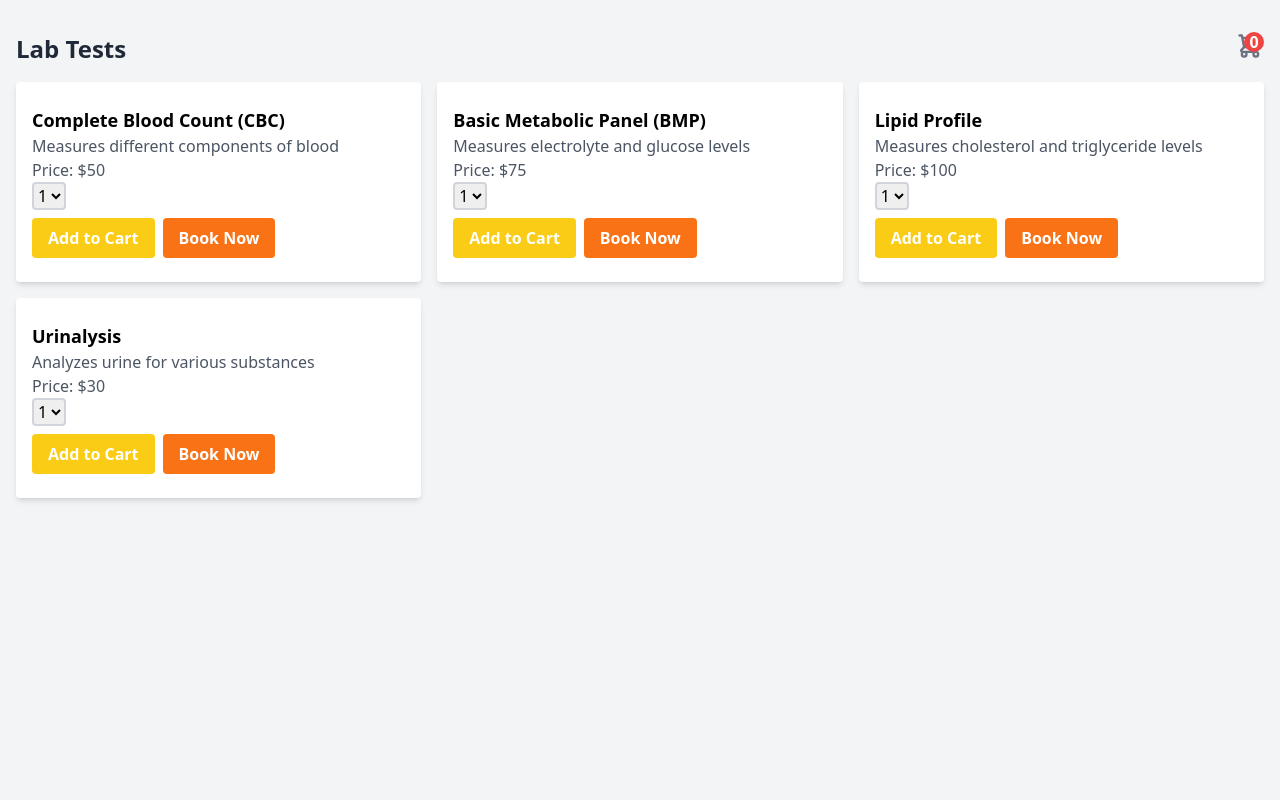
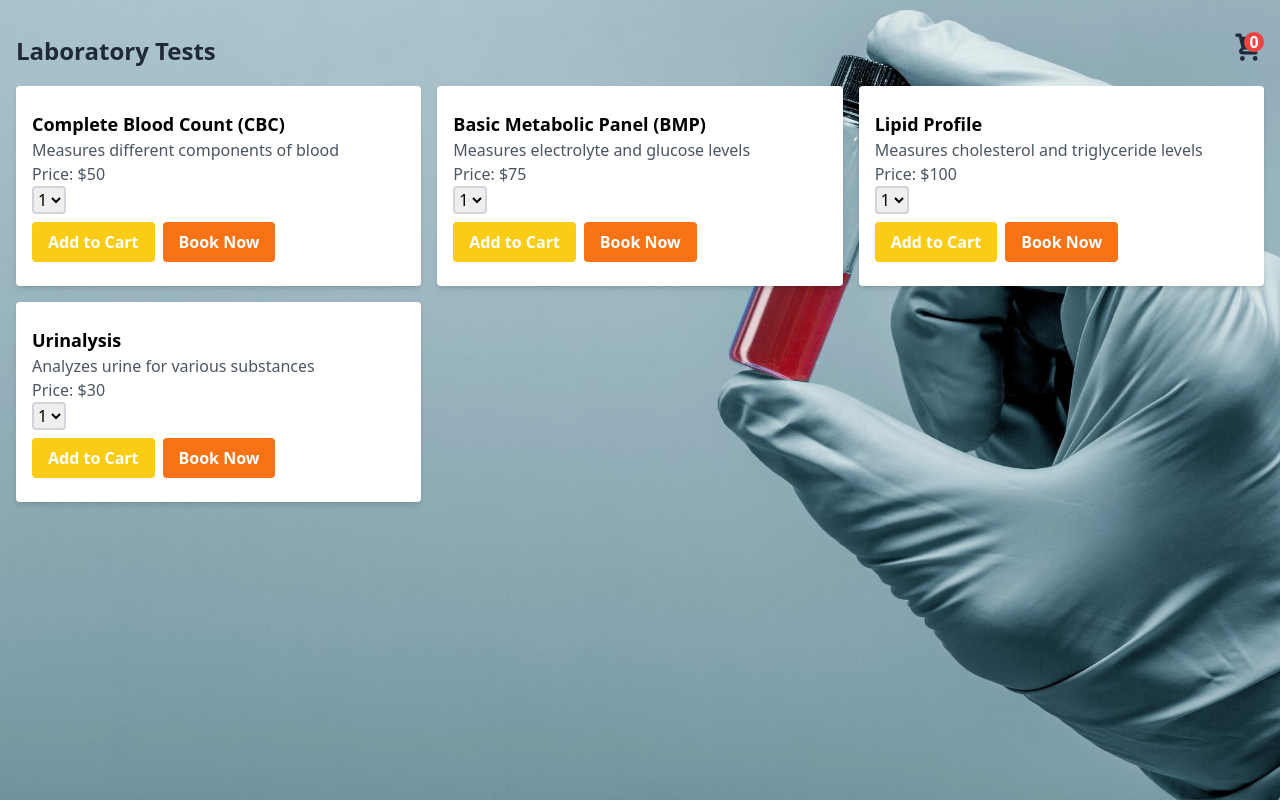
Before and after one commit to nidhi-gupta-1/healthcare-lab-test-app, a React (Create React App) app: page / in a window 1280 px wide. Built offline with nearby package versions, Linux system fonts and the light colour scheme.

Commit message:
new changes

```diff
--- a/package.json
+++ b/package.json
@@ -36,5 +36,8 @@
       "last 1 firefox version",
       "last 1 safari version"
     ]
+  },
+  "devDependencies": {
+    "@heroicons/react": "^1.0.6"
   }
 }
--- a/src/App.js
+++ b/src/App.js
@@ -4,55 +4,9 @@ import Cart from './components/Cart';
 import { BrowserRouter, Route, Routes } from 'react-router-dom';
 import { NavProvider } from './Context';
 
-// function App() {
-//   const [tests, setTests] = useState([]);
-//   const [searchTerm, setSearchTerm] = useState('');
-
-//   useEffect(() => {
-//     fetch('https://jsonplaceholder.typicode.com/users')
-//       .then(response => response.json())
-//       .then(data => setTests(data));
-//   }, []);
-
-//   const handleSearch = (e) => {
-//     setSearchTerm(e.target.value);
-//   };
-
-//   const filteredTests = tests.filter((test) => {
-//     return test.name.toLowerCase().includes(searchTerm.toLowerCase());
-//   });
-
-//   return (
-//     <div className="container mx-auto p-4 pt-6 md:p-6 lg:p-12">
-//       <h1 className="text-3xl font-bold mb-4">Lab Tests</h1>
-//       <input
-//         type="search"
-//         value={searchTerm}
-//         onChange={handleSearch}
-//         placeholder="Search for a test"
-//         className="w-full p-2 pl-10 text-sm text-gray-700"
-//       />
-//       <ul className="list-none mb-4">
-//         {filteredTests.map((test) => (
-//           <li key={test.id} className="py-2 border-b border-gray-200">
-//             <span className="text-lg">{test.name}</span>
-//             <span className="text-sm text-gray-600">{test.website}</span>
-//           </li>
-//         ))}
-//       </ul>
-//       <button className="bg-orange-500 hover:bg-orange-700 text-white font-bold py-2 px-4 rounded">
-//         Book a Test
-//       </button>
-//     </div>
-//   );
-// }
-
-// export default App;
-
-
 const App = () => {
   return (
-    <div className="h-screen bg-gray-100">
+    <div className="w-full h-full bg-cover bg-center bg-no-repeat md:h-screen bg-hero">
       <NavProvider>
       <BrowserRouter>
       <Routes>
--- a/src/components/Cart.js
+++ b/src/components/Cart.js
@@ -49,10 +49,11 @@ function Cart() {
   return (
     <div className="container mx-auto p-4">
       <Navbar {...{ title: "Cart", isCart: false }} />
-      <ul className="list-none mb-4">
+      <div className="bg-gray-200 rounded">
+      <ul className="list-none">
         {cartItem.length > 0 &&
           cartItem.map((item) => (
-            <li key={item.id} className="flex justify-between mb-4">
+            <li key={item.id} className="flex justify-between p-2">
               <div className="flex items-center">
                 <img
                   src={`https://via.placeholder.com/50x50`}
@@ -63,7 +64,7 @@ function Cart() {
               </div>
               <div className="flex items-center">
                 <span className="text-lg">${item.price}</span>
-                <div className="ml-2 mr-2 bg-gray-200">
+                <div className="ml-2 mr-2 bg-gray-300">
                   <button
                     className="border-2 border-gray-300 w-6 rounded bg-gray-100"
                     onClick={() => handleRemove(item.id)}
@@ -86,9 +87,10 @@ function Cart() {
             </li>
           ))}
       </ul>
-      <div className="flex justify-between mb-4">
+      <div className="flex justify-between mb-4 p-2">
         <span className="text-lg">Subtotal:</span>
         <span className="text-lg">${subtotal.toFixed(2)}</span>
+      </div>
       </div>
       <button
         className="bg-yellow-400 hover:bg-yellow-500 text-white font-bold text-xl py-2 px-4 rounded w-full"
--- a/src/components/Labtestlist.js
+++ b/src/components/Labtestlist.js
@@ -17,7 +17,7 @@ const LabTestList = () => {
 
   return (
     <div className="container mx-auto p-4">
-        <Navbar {...{title: 'Lab Tests', isCart: true }}/>
+        <Navbar {...{title: 'Laboratory Tests', isCart: true }}/>
       {loading? (
         <p className="text-gray-600">Loading...</p>
       ) : (
--- a/src/components/Navbar.js
+++ b/src/components/Navbar.js
@@ -1,52 +1,46 @@
-import React from 'react';
-import { useNavigate } from 'react-router-dom';
-import { NavContext } from '../Context';
+import React from "react";
+import { useNavigate } from "react-router-dom";
+import { NavContext } from "../Context";
+import { HomeIcon, ShoppingCartIcon } from "@heroicons/react/solid";
 
-const Navbar = ({title, isCart}) => {
-    const {quantity} = React.useContext(NavContext)
+const Navbar = ({ title, isCart }) => {
+  const { quantity } = React.useContext(NavContext);
   const history = useNavigate();
 
   const handleCartClick = () => {
-        history('/cart', { replace: true });
-    }
+    history("/cart", { replace: true });
+  };
 
   const handleHomeClick = () => {
-        history('/', { replace: true });
-    }
+    history("/", { replace: true });
+  };
 
   return (
     <nav className="flex justify-between items-center py-4">
       <div className="flex items-center">
-        <h1 className="text-2xl font-bold text-gray-800">
-          {title}
-        </h1>
+        <h1 className="text-2xl font-bold text-gray-800">{title}</h1>
       </div>
       <ul className="flex items-center">
-        {isCart ? <li>
+        {isCart ? (
+          <li>
             <button className="relative" onClick={handleCartClick}>
-      <svg
-        xmlns="http://www.w3.org/2000/svg"
-        className="h-7 w-7 text-gray-500"
-        fill="none"
-        viewBox="0 0 24 24"
-        stroke="currentColor"
-      >
-        <path
-          strokeLinecap="round"
-          strokeLinejoin="round"
-          strokeWidth={2}
-          d="M3 3h2l.4 2M7 13h10l4-8H5.4M7 13L5.4 5M7 13l-2.293 2.293c-.63.63-.184 1.707.707 1.707H17m0 0a2 2 0 100 4 2 2 0 000-4zm-8 2a2 2 0 11-4 0 2 2 0 014 0z"
-        />
-      </svg>
+              <ShoppingCartIcon className="w-8 h-8 text-gray-800"/>
               <span className="absolute top-0 right-0 w-5 h-5 font-semibold bg-red-500 text-white rounded-full flex justify-center items-center">
                 {quantity}
               </span>
             </button>
-        </li>  :  <li>
-          <button className="text-gray-600 hover:text-gray-900" onClick={handleHomeClick}>
-            Home
+          </li>
+        ) : (
+          <li>
+            <button
+              className="inline-flex items-center rounded text-gray-800 cursor-pointer"
+              onClick={handleHomeClick}
+            >
+              {/* <span className="text-2xl font-semibold">Home</span> */}
+              <HomeIcon className="w-8 h-8" />
             </button>
-        </li>}
+          </li>
+        )}
       </ul>
     </nav>
   );
--- a/tailwind.config.js
+++ b/tailwind.config.js
@@ -3,7 +3,11 @@ module.exports = {
   mode: 'jit',
   purge: ['./src/**/*.{js,jsx,ts,tsx}', './public/index.html'],
   theme: {
-    extend: {},
+    extend: {
+      backgroundImage: {
+        'hero': "url('../public/labtest.jpeg')",
+      },
+  }
   },
   variants: {},
   plugins: [],
```
Also changed, not shown: public/labtest.jpeg (added), 1 other file (tests, documents, lock files or other folders). Lines whose indentation alone changed are shown as unchanged.
